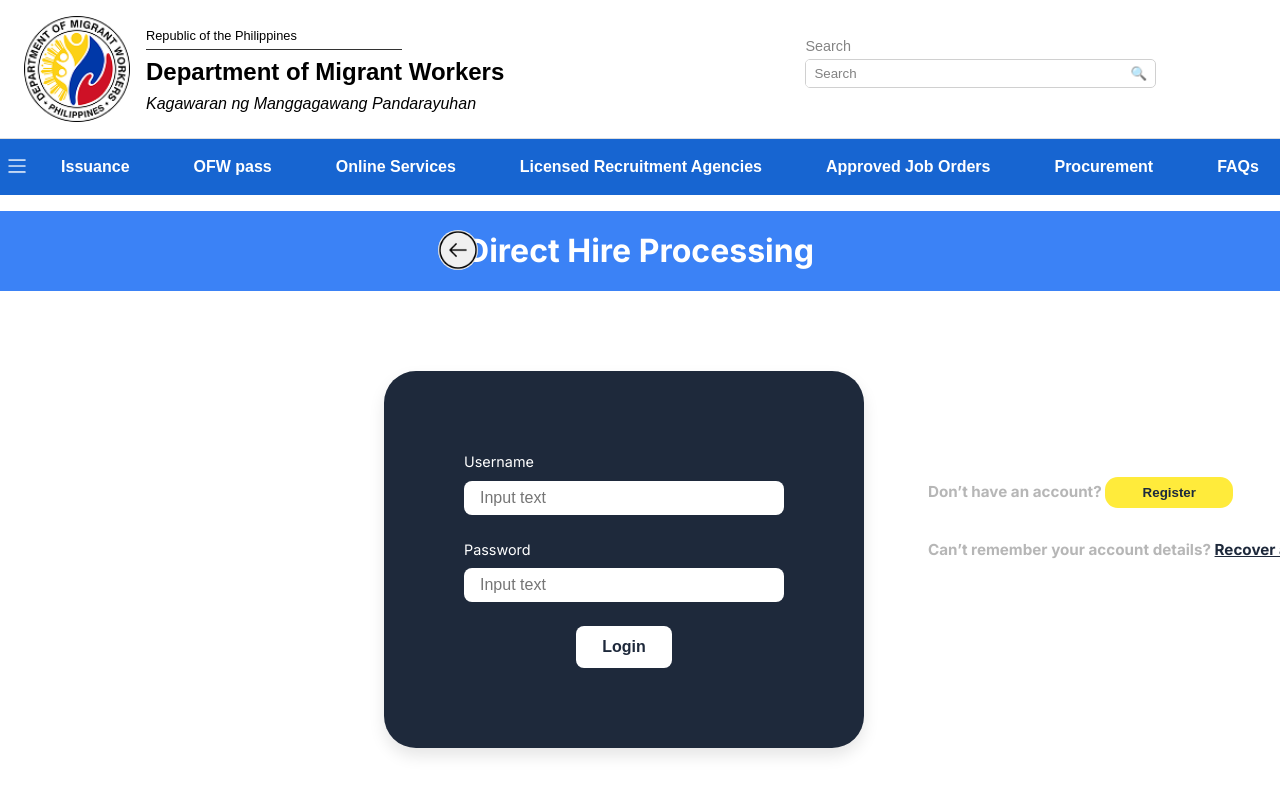
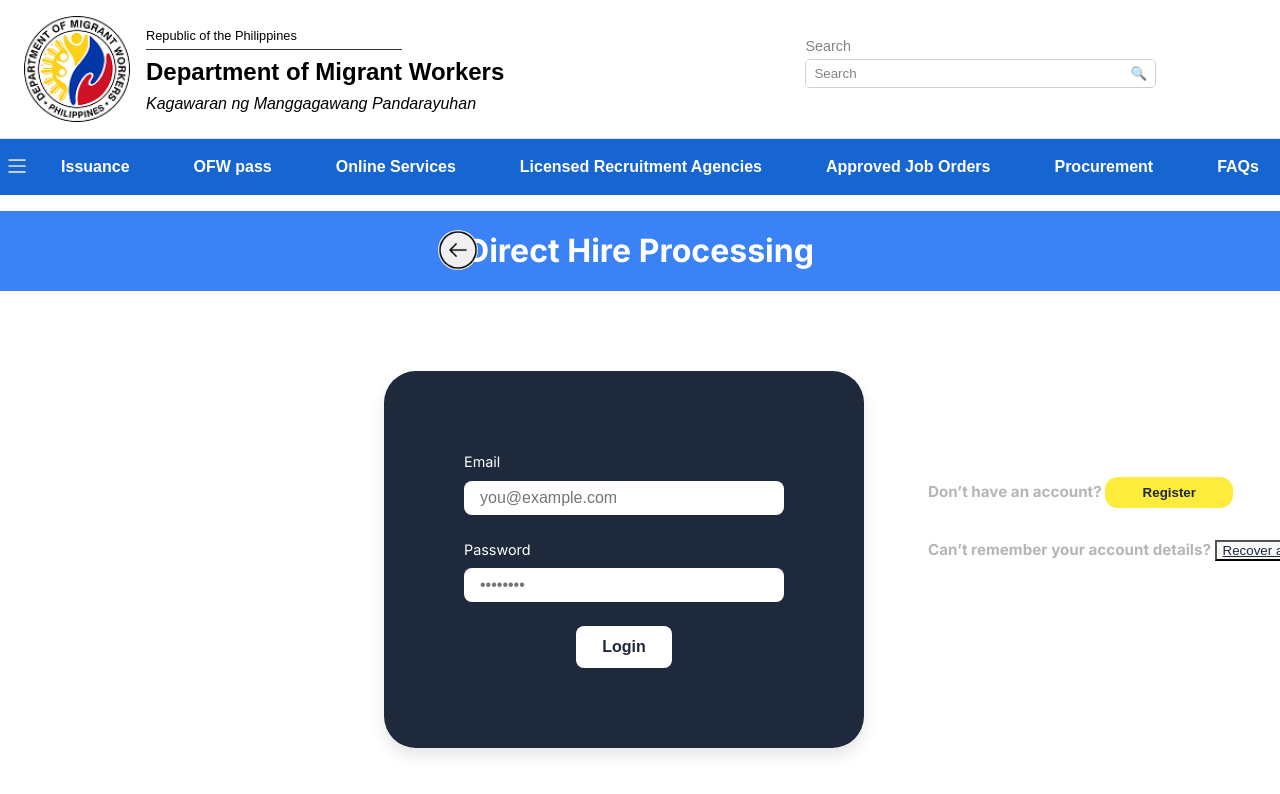
Before and after one commit to JFellores/POEA, a React (Vite) app: page /dhp in a window 1280 px wide. Shown: the top 794 px of the page. Built offline with nearby package versions, Linux system fonts and the light colour scheme.

Commit message:
DHP AND ORAA LOGIN

```diff
--- a/src/Pages/DHP/DHPPage.css
+++ b/src/Pages/DHP/DHPPage.css
@@ -93,6 +93,7 @@
   border-radius: 0.5rem;
   font-size: 1rem;
   background-color: #fff;
+  color: #000;
 }
 .dhp-page__password-wrapper {
   position: relative;
--- a/src/Pages/DHP/DHPPage.jsx
+++ b/src/Pages/DHP/DHPPage.jsx
@@ -1,12 +1,42 @@
-// src/Pages/DHPPage.jsx
-import React from 'react'
-import { useNavigate } from 'react-router-dom'
-
-import ArrowBack from '../../assets/arrow-circle-left.png';
+import React, { useState } from 'react'
+import { useNavigate }     from 'react-router-dom'
+import { supabase }        from '../../supabaseClient'
+import ArrowBack           from '../../assets/arrow-circle-left.png'
 import './DHPPage.css'
 
 export default function DHPPage() {
   const navigate = useNavigate()
+
+  // form state
+  const [form, setForm]       = useState({ email: '', password: '' })
+  const [loading, setLoading] = useState(false)
+  const [error, setError]     = useState(null)
+
+  // update form fields
+  const handleChange = e => {
+    const { name, value } = e.target
+    setForm(f => ({ ...f, [name]: value }))
+  }
+
+  // submit login
+  const handleLogin = async () => {
+    setLoading(true)
+    setError(null)
+
+    const { error: signInError } = await supabase.auth.signInWithPassword({
+      email:    form.email,
+      password: form.password,
+    })
+
+    setLoading(false)
+
+    if (signInError) {
+      setError(signInError.message)
+    } else {
+      // on success, navigate to DHPLogin page
+      navigate('/dhp/login')
+    }
+  }
 
   return (
     <div className="dhp-page">
@@ -30,23 +60,39 @@ export default function DHPPage() {
       <div className="dhp-page__content">
         {/* ─── Login Card ──────────────────────── */}
         <div className="dhp-page__form-card">
+          {error && <div className="dhp-page__error">{error}</div>}
+
           <div className="dhp-page__field">
-            <label>Username</label>
-            <input type="text" placeholder="Input text" />
+            <label>Email</label>
+            <input
+              name="email"
+              type="email"
+              placeholder="you@example.com"
+              value={form.email}
+              onChange={handleChange}
+            />
           </div>
+
           <div className="dhp-page__field">
             <label>Password</label>
             <div className="dhp-page__password-wrapper">
-              <input type="password" placeholder="Input text" />
-
+              <input
+                name="password"
+                type="password"
+                placeholder="••••••••"
+                value={form.password}
+                onChange={handleChange}
+              />
             </div>
           </div>
-         <button
-           className="dhp-page__login-btn"
-           onClick={() => navigate('/dhp/login')}
-         >
-           Login
-         </button>
+
+          <button
+            className="dhp-page__login-btn"
+            onClick={handleLogin}
+            disabled={loading}
+          >
+            {loading ? 'Logging in…' : 'Login'}
+          </button>
         </div>
 
         {/* ─── Aside Links ─────────────────────── */}
@@ -62,11 +108,13 @@ export default function DHPPage() {
           </p>
           <p className="dhp-page__recover">
             Can’t remember your account details?{' '}
-            <a href="#" className="dhp-page__recover-link">
-              Recover&nbsp;account
-            </a>
+            <button
+              className="dhp-page__recover-link"
+              onClick={() => navigate('/registration')}
+            >
+              Recover account
+            </button>
           </p>
-
         </aside>
       </div>
     </div>
--- a/src/Pages/ORAA/ORAAPage.jsx
+++ b/src/Pages/ORAA/ORAAPage.jsx
@@ -1,17 +1,45 @@
-import React from 'react'
-import { useNavigate } from 'react-router-dom'
+import React, { useState } from 'react'
+import { useNavigate }     from 'react-router-dom'
+import { supabase }        from '../../supabaseClient'
+import Group25             from '../../assets/Group25.png'
+import Rectangle2          from '../../assets/Rectangle2.png'
+import ArrowBack           from '../../assets/arrow-circle-left.png'
 import './ORAAPage.css'
-
-import Group25    from '../../assets/Group25.png'
-import Rectangle2 from '../../assets/Rectangle2.png'
-import ArrowBack  from '../../assets/arrow-circle-left.png'
 
 export default function ORAAPage() {
   const navigate = useNavigate()
 
+  // form state
+  const [form, setForm]       = useState({ email: '', password: '' })
+  const [loading, setLoading] = useState(false)
+  const [error, setError]     = useState(null)
+
+  const handleChange = e => {
+    const { name, value } = e.target
+    setForm(f => ({ ...f, [name]: value }))
+  }
+
+  const handleLogin = async () => {
+    setLoading(true)
+    setError(null)
+
+    const { error: signInError } = await supabase.auth.signInWithPassword({
+      email:    form.email,
+      password: form.password,
+    })
+
+    setLoading(false)
+
+    if (signInError) {
+      setError(signInError.message)
+    } else {
+      navigate('/oraalogin')
+    }
+  }
+
   return (
     <div className="oraa-page">
-      {/* ─── Banner ───────────────────────────────────────── */}
+      {/* ─── Banner ─────────────────────────── */}
       <div className="oraa-banner">
         <img
           className="oraa-banner__img"
@@ -26,7 +54,7 @@ export default function ORAAPage() {
         />
       </div>
 
-      {/* ─── Full-Bleed Header: Back + Title ───────────────── */}
+      {/* ─── Header ─────────────────────────── */}
       <header className="oraa-page__header">
         <button
           className="oraa-page__back"
@@ -44,7 +72,7 @@ export default function ORAAPage() {
         </h1>
       </header>
 
-      {/* ─── Centered Page Content ─────────────────────────── */}
+      {/* ─── Content ────────────────────────── */}
       <div className="oraa-page__content">
         <p className="oraa-page__intro">
           The Online Recruitment Authority Application (ORAA) v.2 is an integrated system for
@@ -54,27 +82,38 @@ export default function ORAAPage() {
 
         <div className="oraa-page__form-layout">
           <div className="oraa-page__form-card">
+            {error && <div className="oraa-page__error">{error}</div>}
+
             <div className="oraa-page__field">
               <label className="oraa-page__label">Enter Username</label>
               <input
+                name="email"
                 className="oraa-page__input"
-                type="text"
-                placeholder="Input text"
+                type="email"
+                placeholder="you@example.com"
+                value={form.email}
+                onChange={handleChange}
               />
             </div>
+
             <div className="oraa-page__field">
               <label className="oraa-page__label">Enter Password</label>
               <input
+                name="password"
                 className="oraa-page__input"
                 type="password"
-                placeholder="Input text"
+                placeholder="••••••••"
+                value={form.password}
+                onChange={handleChange}
               />
             </div>
+
             <button
               className="oraa-page__login-btn"
-              onClick={() => navigate('/oraalogin')}
+              onClick={handleLogin}
+              disabled={loading}
             >
-              Login
+              {loading ? 'Logging in…' : 'Login'}
             </button>
           </div>
 
@@ -90,9 +129,12 @@ export default function ORAAPage() {
             </p>
             <p className="oraa-page__aside-line">
               Can’t remember your account details?{' '}
-              <a href="#" className="oraa-page__recover-link">
+              <button
+                className="oraa-page__recover-btn"
+                onClick={() => navigate('/registration')}
+              >
                 Recover account
-              </a>
+              </button>
             </p>
           </aside>
         </div>
```
